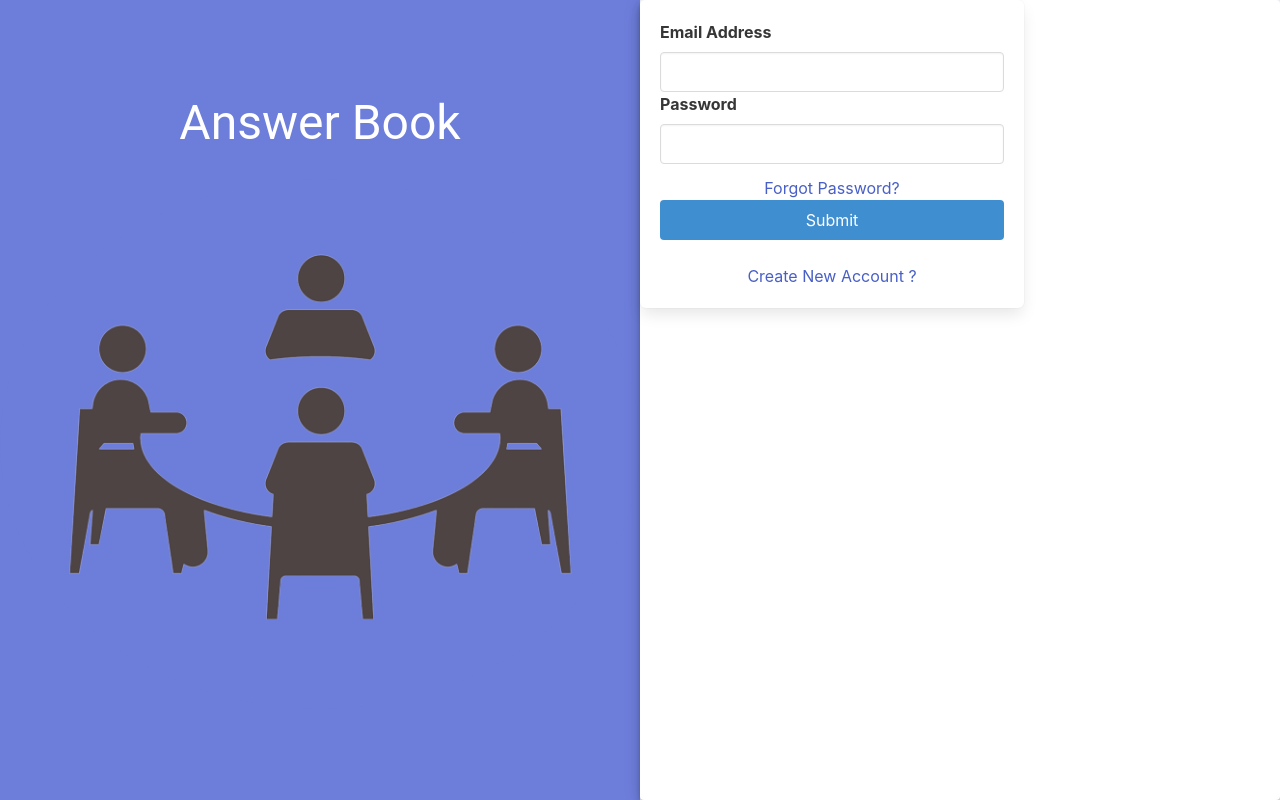
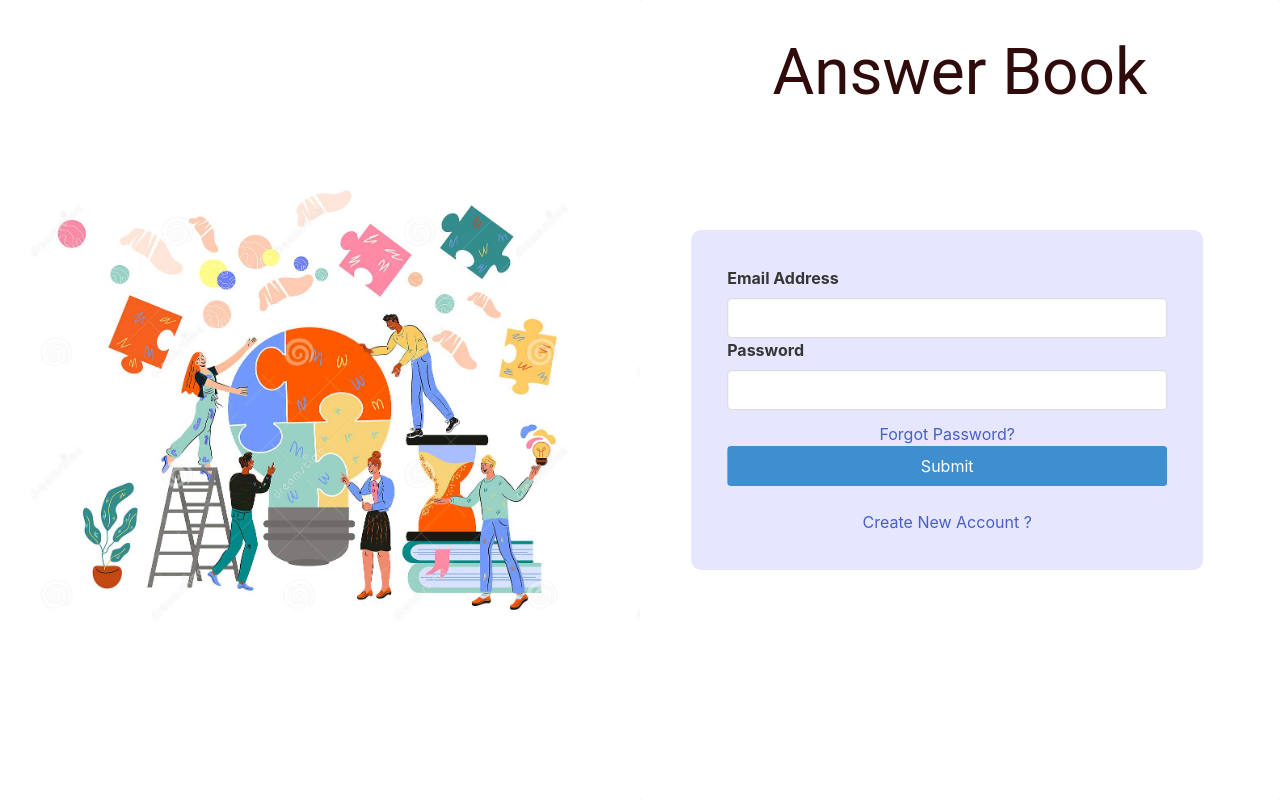
Before and after one commit to shivambhojani/AnserBook-UI, a React (Create React App) app: page / in a window 1280 px wide. Built offline with nearby package versions, Linux system fonts and the light colour scheme.

Commit message:
beautification login screen

```diff
--- a/src/components/Login/Form.css
+++ b/src/components/Login/Form.css
@@ -7,7 +7,7 @@
 
 .imagecontainer {
   display: flex;
-  background: #6d7dda;
+  background: white;
   align-items: center;
   justify-content: center;
 }
@@ -20,11 +20,9 @@
 
 .imagebox {
   background: white;
-  border-radius: 50%;
   display: flex;
   justify-content: center;
   align-items: center;
-  background: #6d7dda;
 }
 
 .imageframe {
@@ -33,24 +31,27 @@
 }
 
 .image {
-  padding: 50px;
+  padding: 0px;
 }
 
 .title {
-  color: #ffffff;
+  color: #300b0b;
   text-align: center;
-  font-size: 3rem !important;
+  font-size: 4rem !important;
 }
 
 .titlecontainer {
-  margin: 0px 0px 1.5rem 0px;
+  margin: 30px 0px 3rem 0px;
   font-weight: 700 !important;
 }
 
-.box {
+.loginBox {
+  background-color: rgb(230, 230, 255);
   margin: 10 10 10 10;
-  width: 60%;
-  /* position: absolute;
+  width: 40%;
+  position: absolute;
   top: 50%;
-  transform: translate(10%, -50%); */
+  transform: translate(10%, -50%);
+  padding: 2.25rem;
+  border-radius: 10px;
 }
--- a/src/components/Login/Form.tsx
+++ b/src/components/Login/Form.tsx
@@ -5,7 +5,7 @@ import validate from "./LoginFormValidationRules";
 import { useNavigate } from "react-router-dom";
 import { Link } from "react-router-dom";
 import { Grid, Typography, Box } from "@mui/material";
-import logo from "../../assets/app-logo.png";
+import logo from "../../assets/app-logo-2.png";
 import Paper from "@mui/material/Paper";
 import httpClient from "../../thunk/interceptor";
 import { toast } from "react-toastify";
@@ -62,13 +62,6 @@ const Form = (props: any): any => {
       <Grid item xs={false} sm={5} md={6} className="imagecontainer">
         <Grid container direction="column" className="imagegrid">
           <Grid>
-            <Box className="titlecontainer">
-              <Typography component="h1" variant="h5" className="title">
-                Answer Book
-              </Typography>
-            </Box>
-          </Grid>
-          <Grid>
             <section className="imagebox">
               <Box className="imageframe">
                 <img src={logo} alt="Logo" className="image" />
@@ -78,8 +71,15 @@ const Form = (props: any): any => {
         </Grid>
       </Grid>
 
-      <Grid item xs={12} sm={7} md={6} component={Paper} elevation={6}>
-        <div className="box">
+      <Grid item xs={12} sm={7} md={6} component={Paper} elevation={0}>
+        <Grid>
+          <Box className="titlecontainer">
+            <Typography component="h1" variant="h5" className="title">
+              Answer Book
+            </Typography>
+          </Box>
+        </Grid>
+        <div className="loginBox">
           <form onSubmit={onsubmit} noValidate>
             <div className="attributes">
               <label className="label">Email Address</label>
```
Also changed, not shown: src/assets/app-logo-2.png (added).
